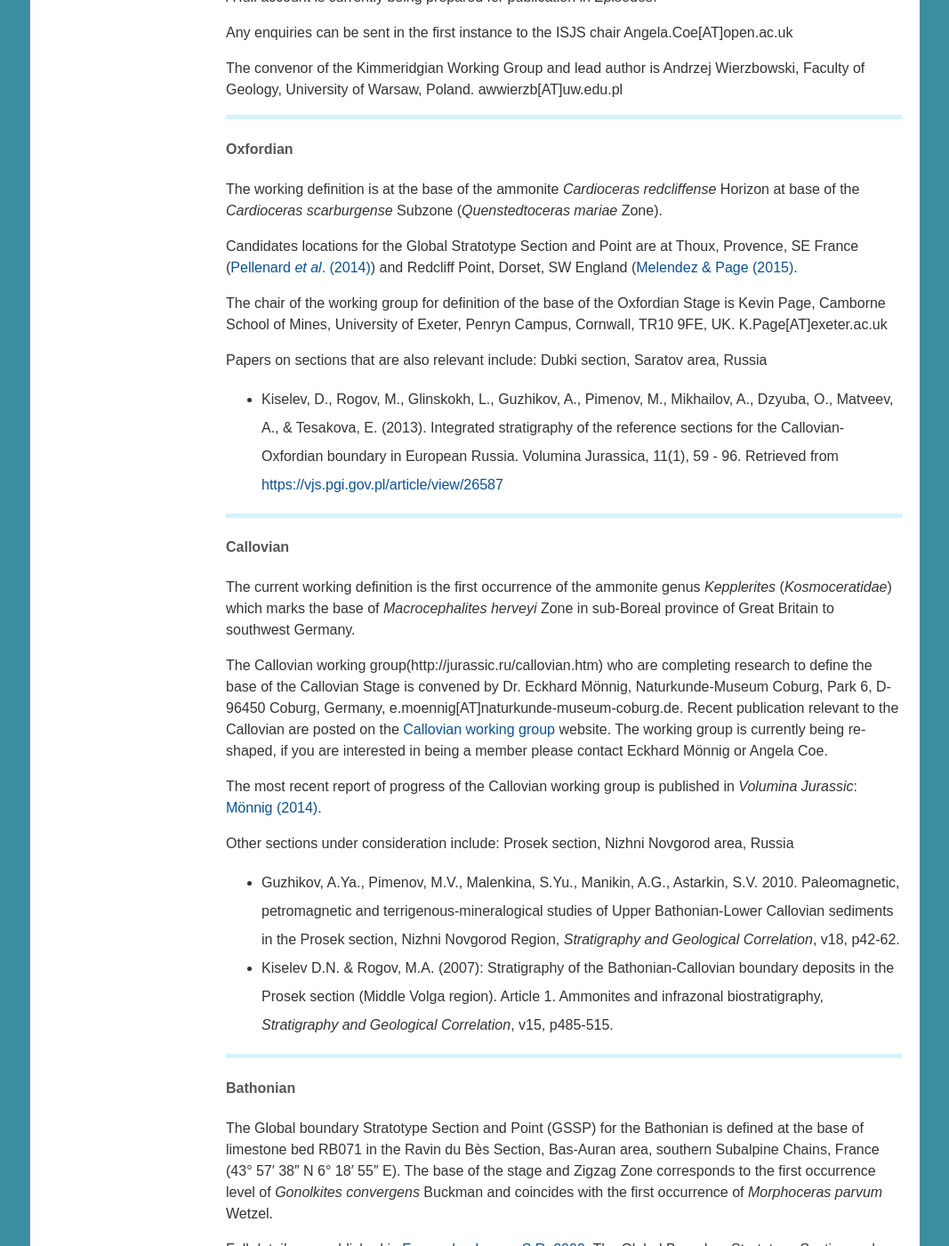
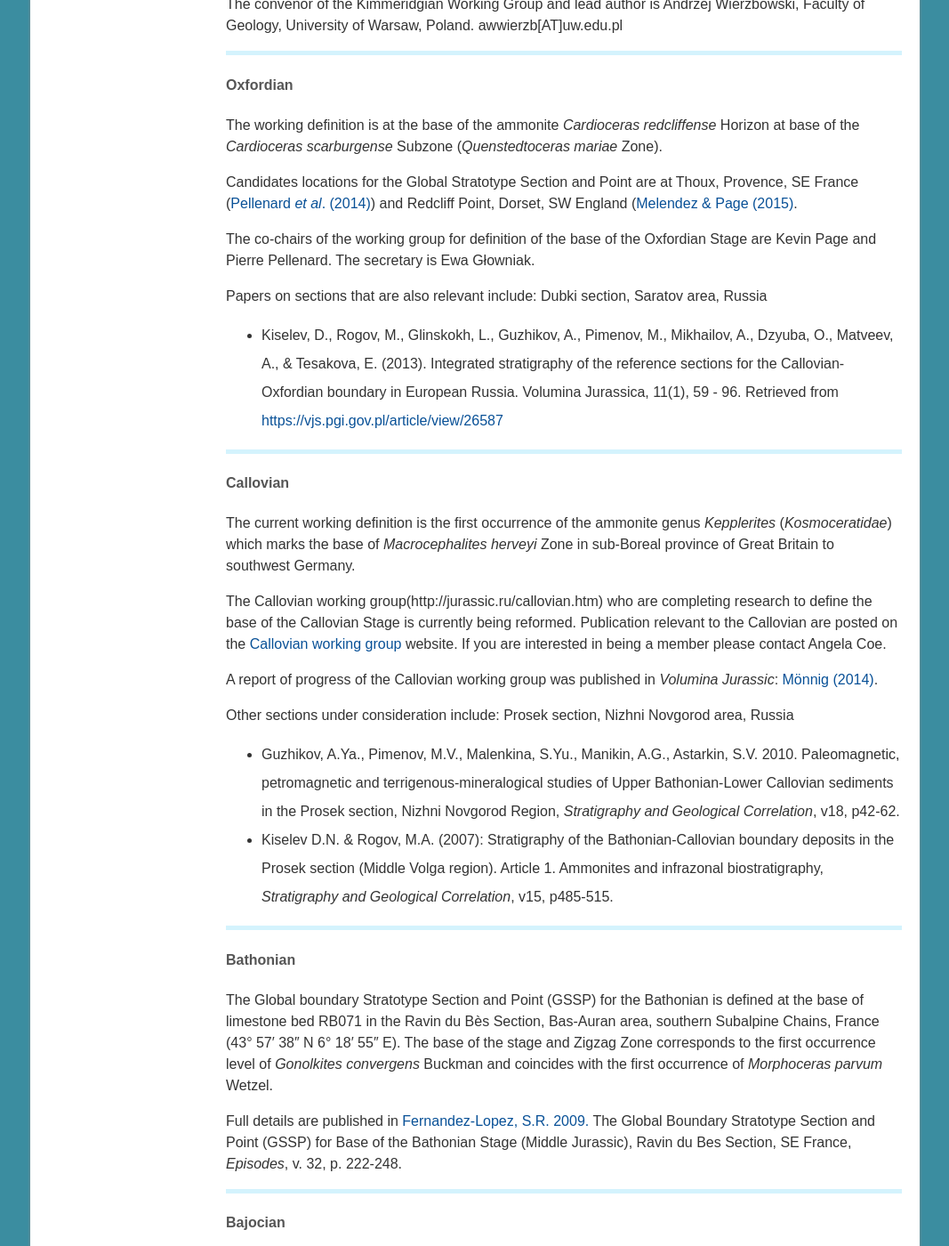
Before and after one commit to i-c-stratigraphy/subcommission-jurassic, a Jekyll site: the page built from pages/our-work.md, in a window 1280 px wide and 1400 px high, scrolled down 2962 px. Shown: the whole window at 89% size, without its empty margins (106-1173 px from the left). Built offline with Jekyll 4.4.1, drawn with Linux system fonts in a browser that asks for light colours; some of the changed text lies outside the part shown.

Commit message:
Update our-work.md

```diff
--- a/pages/our-work.md
+++ b/pages/our-work.md
@@ -43,9 +43,9 @@ One of the major aims of the ISJS is to define all the Global Stratotypes, Secti
 #### Tithonian
 A working definition is near the base of the _Hybonoticeras hybonotum_ ammonite zone and lowest occurrence of _Gravesia_ genus, and the base of magnetic polarity chronozone M22An.
 
-Possible candidates GSSPs considered so far are at Mt. Crussol or Canjuers (SE France) and Fornazzo (Sicily, S. Italy).
+Possible candidates GSSPs considered so far are at Mt. Crussol or Canjuers (SE France), Fornazzo (Sicily, S. Italy) and sites in South America.
 
-The convenor of the Tithonian Working Group is Federico Olóriz Sáez, Departamento de Estratigrafía y Paleontología, Facultad de Ciencias – Universidad de Granada, Av. Fuentenueva s/n – 18071 Granada, e-mail: foloriz[AT]ugr.es. The working group is currently being redefined so if you are interested in being considered please contact Angela Coe.
+The convenor of the Tithonian Working Group is Ana Bertha Villaseñor. The secretary is Verónica Vennari.
 
 **Papers on sections that are also relevant include:**
 
@@ -78,7 +78,7 @@ The working definition is at the base of the ammonite _Cardioceras redcliffense_
 
 Candidates locations for the Global Stratotype Section and Point are at Thoux, Provence, SE France ([Pellenard _et al_. (2014)](https://vjs.pgi.gov.pl/article/view/26592)) and Redcliff Point, Dorset, SW England ([Melendez & Page (2015)](https://vjs.pgi.gov.pl/article/view/26644).
 
-The chair of the working group for definition of the base of the Oxfordian Stage is Kevin Page, Camborne School of Mines, University of Exeter, Penryn Campus, Cornwall, TR10 9FE, UK. K.Page[AT]exeter.ac.uk
+The co-chairs of the working group for definition of the base of the Oxfordian Stage are Kevin Page and Pierre Pellenard. The secretary is Ewa Głowniak.
 
 Papers on sections that are also relevant include:
 Dubki section, Saratov area, Russia
@@ -89,9 +89,9 @@ Dubki section, Saratov area, Russia
 #### Callovian
 The current working definition is the first occurrence of the ammonite genus _Kepplerites_ (_Kosmoceratidae_) which marks the base of _Macrocephalites herveyi_ Zone in sub-Boreal province of Great Britain to southwest Germany.
 
-The Callovian working group(http://jurassic.ru/callovian.htm) who are completing research to define the base of the Callovian Stage is convened by Dr. Eckhard Mönnig, Naturkunde-Museum Coburg, Park 6, D-96450 Coburg, Germany, e.moennig[AT]naturkunde-museum-coburg.de. Recent publication relevant to the Callovian are posted on the [Callovian working group](http://jurassic.ru/callovian.htm) website. The working group is currently being re-shaped, if you are interested in being a member please contact Eckhard Mönnig or Angela Coe.
+The Callovian working group(http://jurassic.ru/callovian.htm) who are completing research to define the base of the Callovian Stage is currently being reformed. Publication relevant to the Callovian are posted on the [Callovian working group](http://jurassic.ru/callovian.htm) website. If you are interested in being a member please contact Angela Coe.
 
-The most recent report of progress of the Callovian working group is published in _Volumina Jurassic_: [Mönnig (2014)](https://vjs.pgi.gov.pl/article/view/26602).
+A report of progress of the Callovian working group was published in _Volumina Jurassic_: [Mönnig (2014)](https://vjs.pgi.gov.pl/article/view/26602).
 
 Other sections under consideration include: Prosek section, Nizhni Novgorod area, Russia
 
```
Also changed, not shown: other parts of pages/our-work.md (+1 -1 lines).
